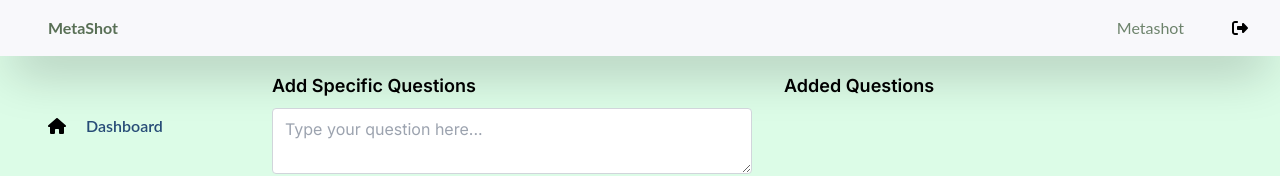
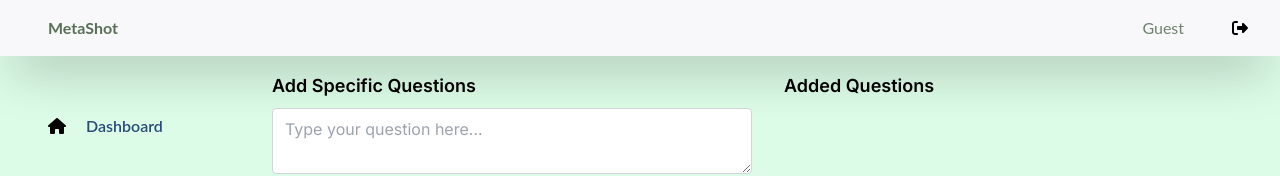
Before and after one commit to Shauryachaturvedimetashot/MetashotFrontendFinal, a Next.js app: page /addQuestions in a window 1280 px wide. Shown: the top 176 px of the page. Built offline with nearby package versions, Linux system fonts and the light colour scheme.

Commit message:
Update page.tsx

```diff
--- a/src/app/addQuestions/page.tsx
+++ b/src/app/addQuestions/page.tsx
@@ -172,8 +172,8 @@ const renderedQuestions = selectedCategory !== null
   return (
     <div className="min-h-screen bg-green-100">
       <Navbarn
-        company="Metashot"
-        user_name={localStorage.getItem("userName") || "Guest"}
+        company={localStorage.getItem("name") || "Guest"}
+        user_name={localStorage.getItem("name") || "Guest"}
       />
       <div className="flex">
         <Sidebarn />
```
